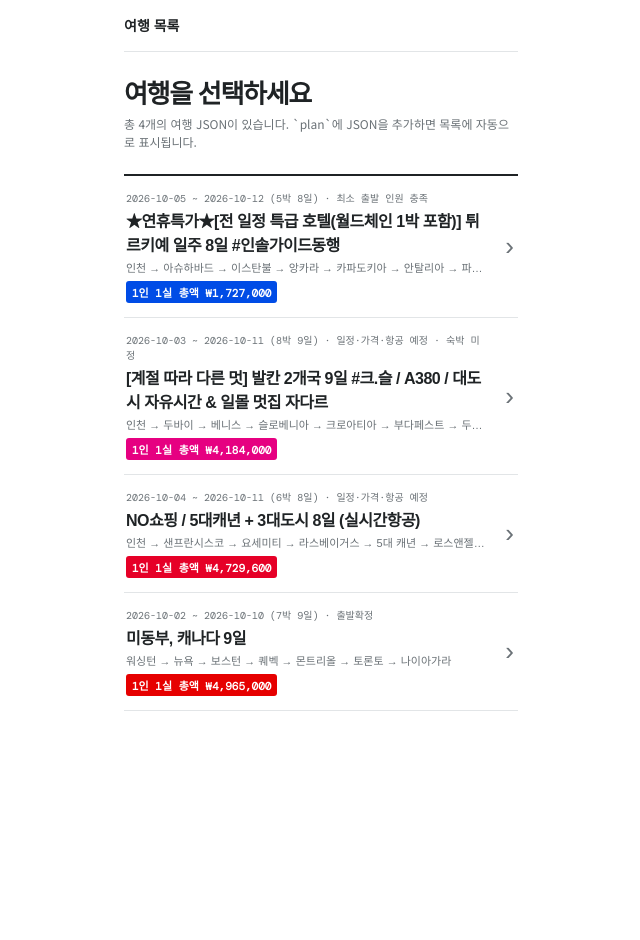
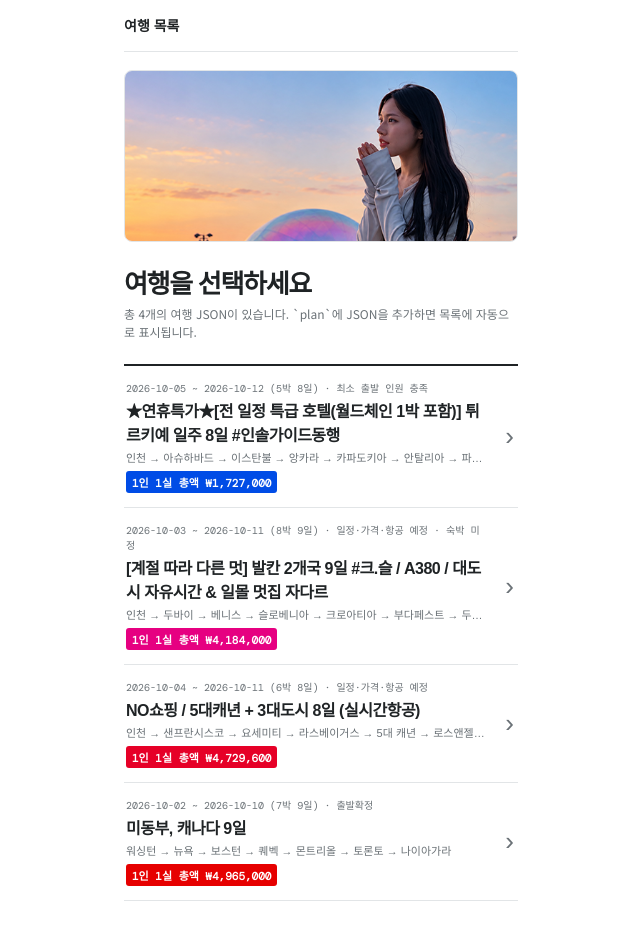
Before and after one commit to lacey0905/trip-plan, a React (Vite) app: page / in a window 1280 px wide. Shown: the whole page, without its empty margins (319-959 px from the left). Before the commit the page ends 800 px from the top, so only its background shows below. Built offline with nearby package versions, Linux system fonts and the light colour scheme.

Commit message:
메인 배너 추가: 여행 목록에 배너 이미지 삽입 및 스타일 적용

```diff
--- a/src/App.tsx
+++ b/src/App.tsx
@@ -27,6 +27,7 @@ const priceStyle = (amount: number): CSSProperties => {
 function TripList({ onSelect }: { onSelect: (id: string) => void }) {
   return <main>
     <header className="gnb"><span>여행 목록</span></header>
+    <section className="main-banner"><img src={`${import.meta.env.BASE_URL}og.png`} alt="주슬기의 여행 일정" /></section>
     <section className="trip-list">
       <h1>여행을 선택하세요</h1>
       <p>총 {trips.length}개의 여행 JSON이 있습니다. `plan`에 JSON을 추가하면 목록에 자동으로 표시됩니다.</p>
--- a/src/styles.scss
+++ b/src/styles.scss
@@ -62,6 +62,22 @@ h2 {
 }
 .trip-list {
   margin-top: 24px;
+}
+.main-banner {
+  margin-top: 18px;
+  height: 172px;
+  overflow: hidden;
+  border: 1px solid $line;
+  border-radius: 8px;
+}
+.main-banner img {
+  display: block;
+  width: 100%;
+  height: 100%;
+  object-fit: cover;
+  object-position: 76% 42%;
+  transform: scale(1.46);
+  transform-origin: 76% 42%;
 }
 .trip-list > p {
   margin: 6px 0 22px;
```
